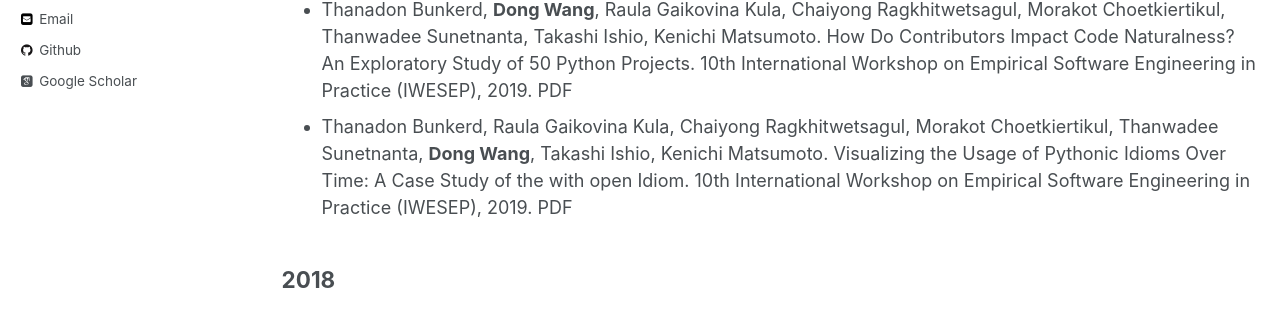
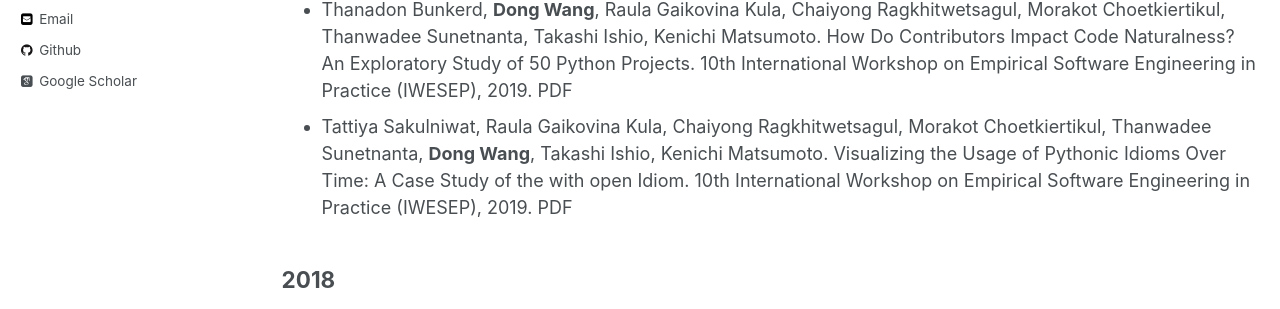
Before and after one commit to tao-xiao/dong-w.github.io, a Jekyll site: the page built from _pages/publications.md, in a window 1280 px wide and 992 px high. Shown: the part 411-720 px from the top of the window. Built offline with Jekyll 4.4.1, drawn with Linux system fonts in a browser that asks for light colours; some web fonts are replaced.

Commit message:
Update publications.md

```diff
--- a/_pages/publications.md
+++ b/_pages/publications.md
@@ -13,7 +13,7 @@ author_profile: true
 
 ## 2019
 * Thanadon Bunkerd, **Dong Wang**, Raula Gaikovina Kula, Chaiyong Ragkhitwetsagul, Morakot Choetkiertikul, Thanwadee Sunetnanta, Takashi Ishio, Kenichi Matsumoto. How Do Contributors Impact Code Naturalness? An Exploratory Study of 50 Python Projects. 10th International Workshop on Empirical Software Engineering in Practice (IWESEP), 2019. [PDF](https://ieeexplore.ieee.org/document/8945084/)
-* Thanadon Bunkerd, Raula Gaikovina Kula, Chaiyong Ragkhitwetsagul, Morakot Choetkiertikul, Thanwadee Sunetnanta, **Dong Wang**, Takashi Ishio, Kenichi Matsumoto. Visualizing the Usage of Pythonic Idioms Over Time: A Case Study of the with open Idiom. 10th International Workshop on Empirical Software Engineering in Practice (IWESEP), 2019. [PDF](https://cragkhit.github.io/publications/iwesep19_Tattiya.pdf)
+* Tattiya Sakulniwat, Raula Gaikovina Kula, Chaiyong Ragkhitwetsagul, Morakot Choetkiertikul, Thanwadee Sunetnanta, **Dong Wang**, Takashi Ishio, Kenichi Matsumoto. Visualizing the Usage of Pythonic Idioms Over Time: A Case Study of the with open Idiom. 10th International Workshop on Empirical Software Engineering in Practice (IWESEP), 2019. [PDF](https://cragkhit.github.io/publications/iwesep19_Tattiya.pdf)
 
 ## 2018
 
```
